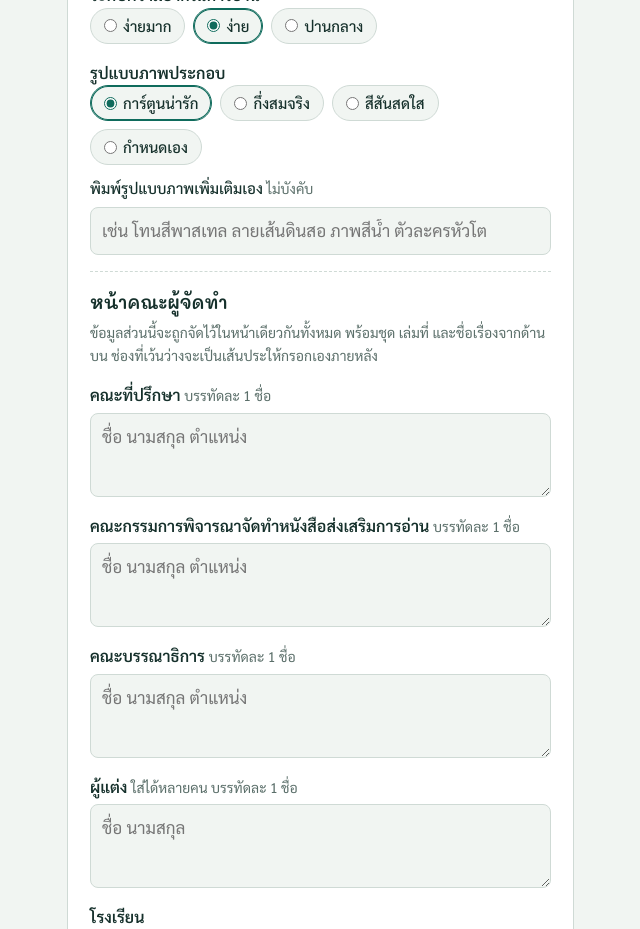
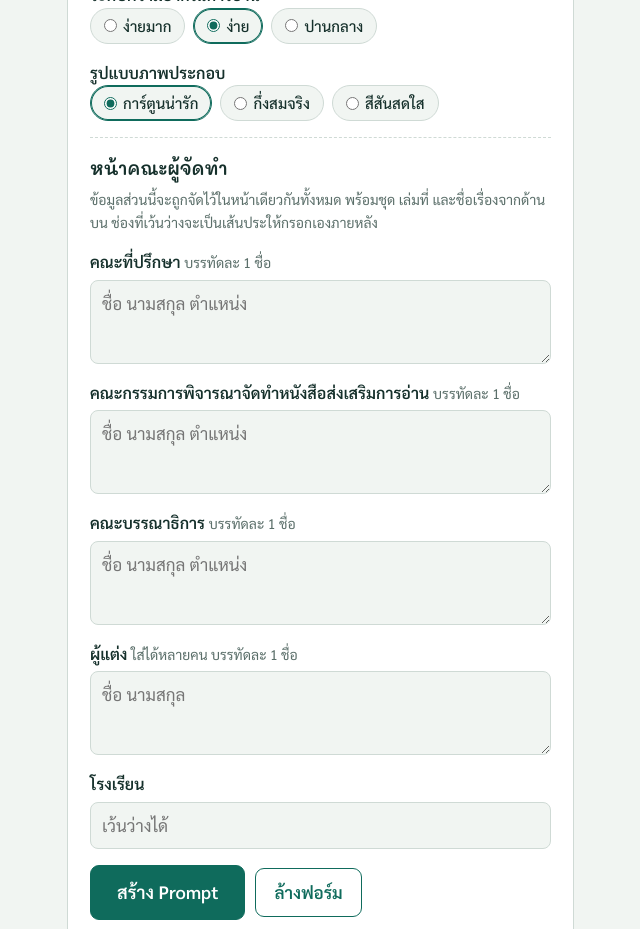
Before and after one commit to godhandwarayu-beep/storybook-prompt, a plain HTML site: page index.html in a window 1280 px wide. Shown: the part 1905-2834 px from the top of the page, without its empty margins (3-643 px from the left). Drawn offline with Linux system fonts and the light colour scheme.

Commit message:
Add files via upload

```diff
--- a/index.html
+++ b/index.html
@@ -107,7 +107,6 @@
     text-wrap: balance;
   }
   .hint { margin: 0; color: var(--muted); font-size: 15px; }
-  .sub-label { font-weight: 500; font-size: 15px; margin-top: 4px; }
   .group-title { font-family: var(--font-display); font-weight: 600; font-size: 18px; }
   .picked {
     display: flex; flex-wrap: wrap; gap: 6px; align-items: center;
@@ -371,10 +370,7 @@
             <label><input type="radio" name="art" id="art1" value="ภาพการ์ตูนน่ารัก" checked> การ์ตูนน่ารัก</label>
             <label><input type="radio" name="art" id="art2" value="ภาพกึ่งสมจริง"> กึ่งสมจริง</label>
             <label><input type="radio" name="art" id="art3" value="ภาพสีสันสดใส"> สีสันสดใส</label>
-            <label><input type="radio" name="art" id="art4" value="__custom"> กำหนดเอง</label>
           </div>
-          <label for="artCustom" class="sub-label">พิมพ์รูปแบบภาพเพิ่มเติมเอง <span class="sub">ไม่บังคับ</span></label>
-          <input type="text" id="artCustom" autocomplete="off" placeholder="เช่น โทนสีพาสเทล ลายเส้นดินสอ ภาพสีน้ำ ตัวละครหัวโต">
         </fieldset>
 
         <hr>
@@ -594,11 +590,7 @@
       subChars: readChars("sub"),
       moral: $("moral").value.trim(),
       level: radio("level"),
-      art: (function () {
-        var base = radio("art"), extra = $("artCustom").value.trim();
-        if (base === "__custom") { return extra || "ภาพที่ AI เลือกให้เหมาะกับเด็ก"; }
-        return extra ? base + " (เพิ่มเติม: " + extra + ")" : base;
-      })(),
+      art: radio("art"),
       series: $("series").value === "__custom" ? $("seriesCustom").value.trim() : $("series").value,
       volume: $("volume").value.trim(),
       bookTitle: $("bookTitle").value.trim(),
@@ -648,8 +640,7 @@
     L.push("9) ใช้ตัวละครหลัก " + d.mainChars.length + " ตัว และตัวละครรอง " + d.subChars.length + " ตัว ตามที่ครูกำหนด ไม่เพิ่มตัวละครที่มีชื่อขึ้นเอง ตัวละครหลักต้องปรากฏเกือบทุกหน้า ตัวละครรองทุกตัวต้องมีบทบาทในเรื่องอย่างน้อย 1 ตอน");
     L.push("   ใช้เพศของตัวละครตามที่ครูกำหนด ทั้งคำเรียก คำสรรพนาม และภาพประกอบ");
     L.push("   ให้ตัวละครทุกตัวมีรูปร่างหน้าตาและเสื้อผ้าเหมือนเดิมทุกหน้า และเขียนลักษณะนั้นซ้ำในแนวทางภาพประกอบของทุกหน้าที่ตัวละครนั้นปรากฏ");
-    L.push("10) ไฮไลต์คำพื้นฐานที่ครูกำหนดทุกคำ ทุกครั้งที่ปรากฏในเนื้อเรื่อง ด้วยตัวอักษรสีแดง หากแสดงสีไม่ได้ ให้ทำเป็นตัวหนาแทน และเขียนกำกับไว้ต้นเนื้อเรื่องว่า \"คำตัวหนาคือคำพื้นฐาน ให้พิมพ์เป็นสีแดงเมื่อจัดรูปเล่ม\" ไฮไลต์เฉพาะคำที่ครูกำหนดเท่านั้น ไม่ไฮไลต์คำอื่น");
-    L.push("11) ตรวจสอบการสะกดคำ ความเหมาะสมตามวัย และความสัมพันธ์ของเนื้อหาทุกหน้า ก่อนส่งคำตอบ");
+    L.push("10) ตรวจสอบการสะกดคำ ความเหมาะสมตามวัย และความสัมพันธ์ของเนื้อหาทุกหน้า ก่อนส่งคำตอบ");
     L.push("");
     L.push("3. โครงสร้างของหนังสือ");
     L.push("ส่วนหน้า (ไม่นับเลขหน้า)");
@@ -694,7 +685,6 @@
     L.push("- กระดาษ A4 แนวตั้ง มีหน้าเลข 1-" + n + " และมีปก คำนำ สารบัญ คณะผู้จัดทำ ปกหลัง แยกต่างหาก");
     L.push("- เนื้อหาไม่แน่นจนเกินไป มีพื้นที่ว่างเพียงพอ");
     L.push("- แนะนำแบบอักษรไทยอ่านง่าย เช่น TH Sarabun New ขนาดตัวอักษรเนื้อเรื่องประมาณ 24-30 pt");
-    L.push("- คำพื้นฐานที่ครูกำหนดซึ่งปรากฏในเนื้อเรื่อง พิมพ์ด้วยตัวอักษรสีแดง คำอื่นพิมพ์สีดำ");
     L.push("- แบ่งเนื้อเรื่องและคำศัพท์ออกจากกันอย่างชัดเจน");
     L.push("- ภาพประกอบต้องสัมพันธ์กับเหตุการณ์และตัวละครในแต่ละหน้า");
     L.push("- เขียนหัวข้อ \"หน้า ...\" คั่นทุกหน้า เพื่อให้ครูนำไปจัดหน้าได้ทีละหน้า");
@@ -760,13 +750,7 @@
     renderChars("main", mains.length, mains);
     renderChars("sub", subs.length, subs);
     document.querySelectorAll('input[name="level"]').forEach(function (r) { r.checked = r.value === v.level; });
-    var artKnown = false;
-    document.querySelectorAll('input[name="art"]').forEach(function (r) {
-      r.checked = r.value === v.art && r.value !== "__custom";
-      if (r.checked) { artKnown = true; }
-    });
-    if (!artKnown) { $("art4").checked = true; }
-    $("artCustom").value = artKnown ? "" : (v.art || "");
+    document.querySelectorAll('input[name="art"]').forEach(function (r) { r.checked = r.value === v.art; });
     selected = (v.vocab || []).slice();
     $("bankGrade").value = v.grade;
     $("wordSearch").value = "";
@@ -884,11 +868,6 @@
   $("storyForm").addEventListener("submit", function (e) { e.preventDefault(); build(true); });
   $("grade").addEventListener("change", function () { $("bankGrade").value = this.value; renderBank(); });
   $("bankGrade").addEventListener("change", renderBank);
-  document.querySelectorAll('input[name="art"]').forEach(function (r) {
-    r.addEventListener("change", function () {
-      if ($("art4").checked) { $("artCustom").focus(); }
-    });
-  });
   $("series").addEventListener("change", function () {
     var custom = this.value === "__custom";
     $("seriesCustom").hidden = !custom;
```
